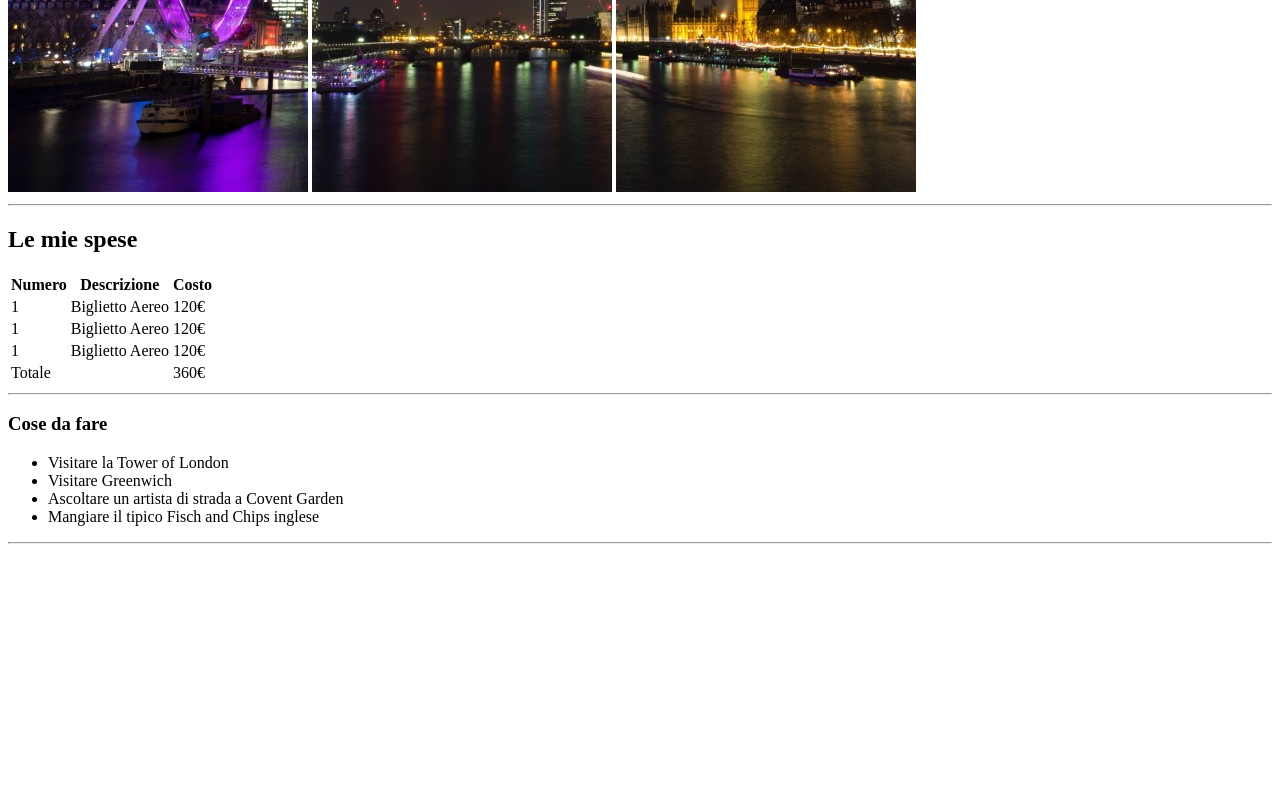
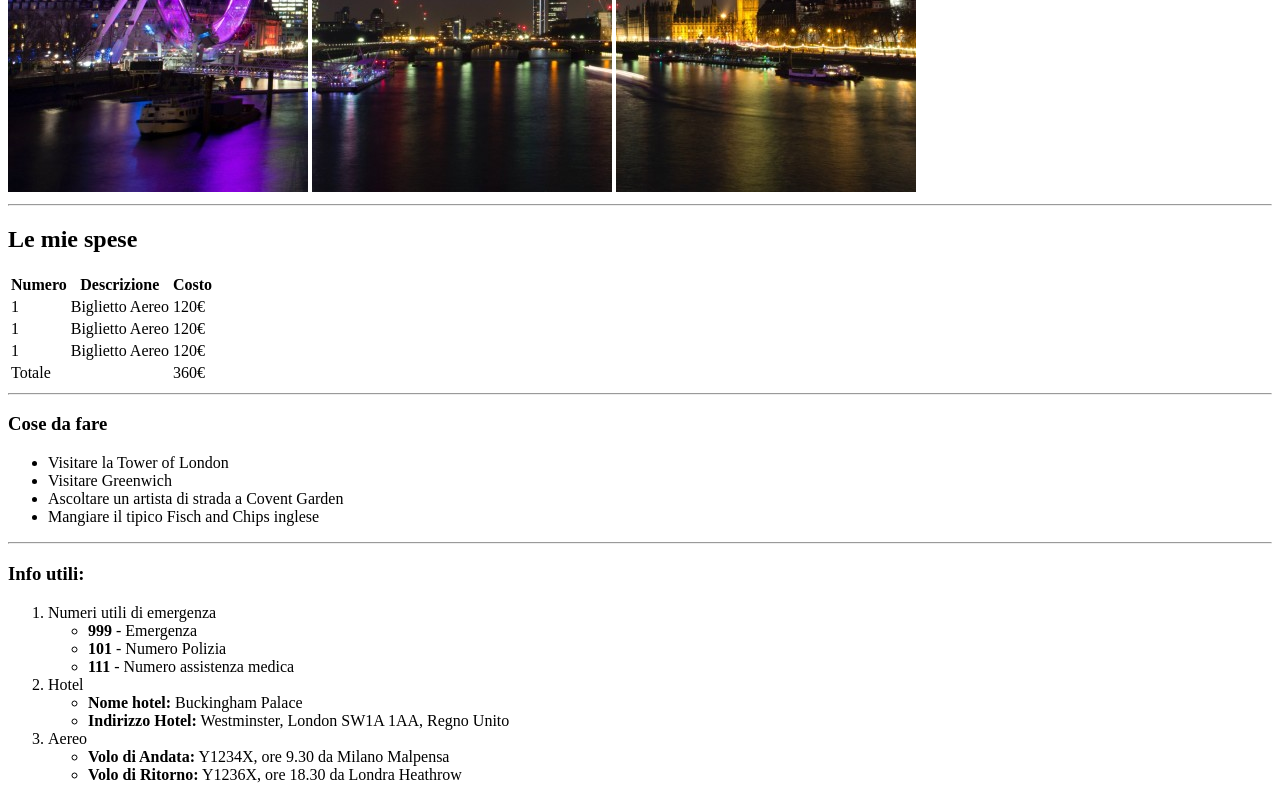
Before and after one commit to domingo79/html-london-trip, a plain HTML site: page index.html in a window 1280 px wide. Shown: the part 488-1288 px from the top of the page. Before the commit the page ends 1040 px from the top, so only its background shows below. Drawn offline with Linux system fonts and the light colour scheme.

Commit message:
sezione body liste ul/ol

```diff
--- a/index.html
+++ b/index.html
@@ -84,7 +84,33 @@
                 <!-- /contenitore cose da fare -->
 
 
-        <div></div>
+                <!-- contenitore info utili -->
+        <div>
+            <h3>Info utili:</h3>
+            <!-- inizio lista ordinata con annidamento lista non ordinata-->
+            <ol>
+                <li>Numeri utili di emergenza</li>
+                    <ul>
+                        <li><strong>999</strong> - Emergenza</li>
+                        <li><strong>101</strong> - Numero Polizia</li>
+                        <li><strong>111</strong> - Numero assistenza medica</li>
+                    </ul>
+                <li>Hotel</li>
+                    <ul>
+                        <li><strong>Nome hotel:</strong> Buckingham Palace</li>
+                        <li><strong>Indirizzo Hotel:</strong> Westminster, London SW1A 1AA, Regno Unito</li>
+                    </ul>
+                <li>Aereo</li>
+                    <ul>
+                        <li><strong>Volo di Andata:</strong> Y1234X, ore 9.30 da Milano Malpensa</li>
+                        <li><strong>Volo di Ritorno:</strong> Y1236X, ore 18.30 da Londra Heathrow</li>
+                    </ul>
+            </ol>
+            <!-- /inizio lista ordinata con annidamento lista non ordinata -->
+            <ul></ul>
+        </div>
+                <!-- contenitore info utili -->
+
     </section>
     <!-- /sezione centrale del sito -->
 
```
